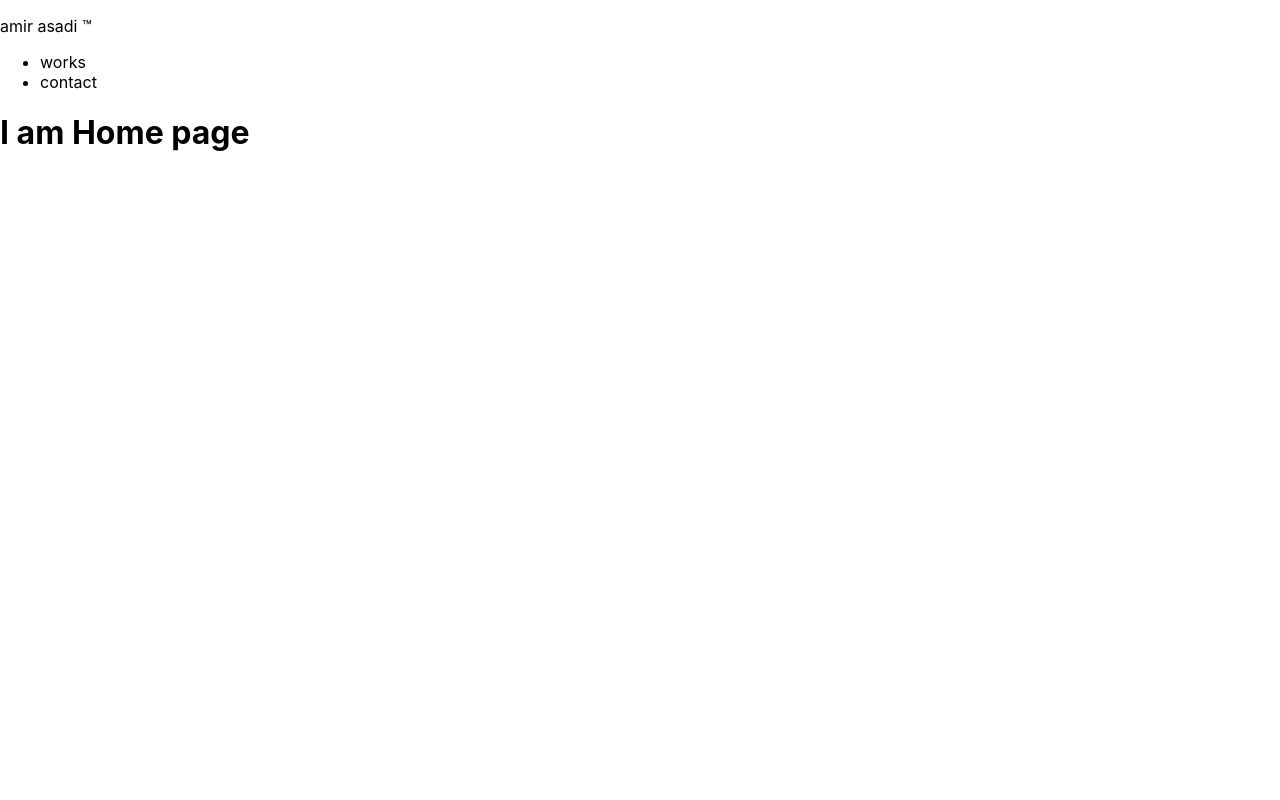
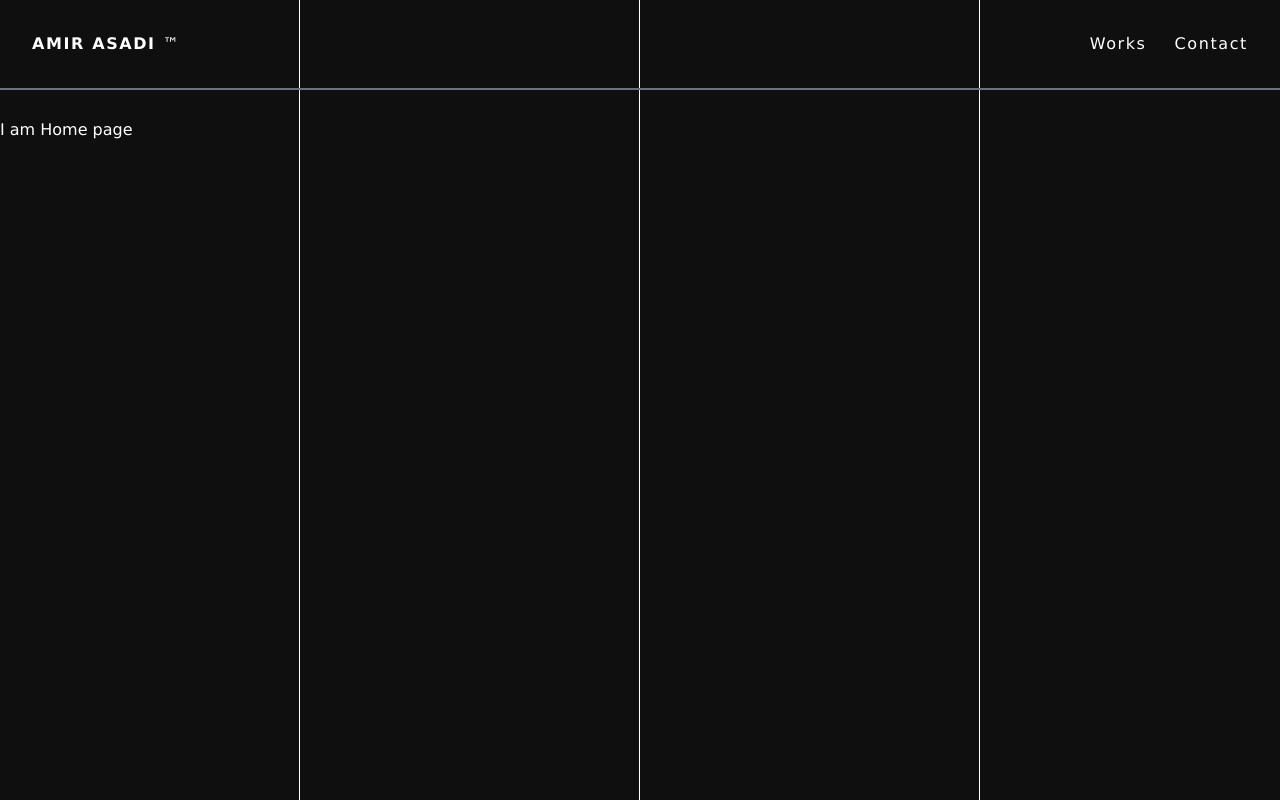
Before and after one commit to amirmasadi/portfolio, a Next.js app: page / in a window 1280 px wide. Built offline with nearby package versions, Linux system fonts and the light colour scheme.

Commit message:
add reset styles and background vertical lines

```diff
--- a/styles/globals.css
+++ b/styles/globals.css
@@ -1,9 +1,17 @@
+@tailwind base;
+@tailwind components;
+@tailwind utilities;
+
 html,
 body {
   padding: 0;
   margin: 0;
   font-family: -apple-system, BlinkMacSystemFont, Segoe UI, Roboto, Oxygen,
     Ubuntu, Cantarell, Fira Sans, Droid Sans, Helvetica Neue, sans-serif;
+  background-color: #0f0f0f;
+  background-image: url("/bg-lines.png");
+  background-position: center;
+  font-family: Verdana, Geneva, Tahoma, sans-serif;
 }
 
 a {
@@ -14,3 +22,16 @@ a {
 * {
   box-sizing: border-box;
 }
+
+a,
+h1,
+h2,
+h3,
+h4,
+h5,
+h6,
+li,
+span,
+p {
+  color: #fff;
+}
```
Also changed, not shown: public/bg-lines.png (added), styles/Home.module.css (added).
